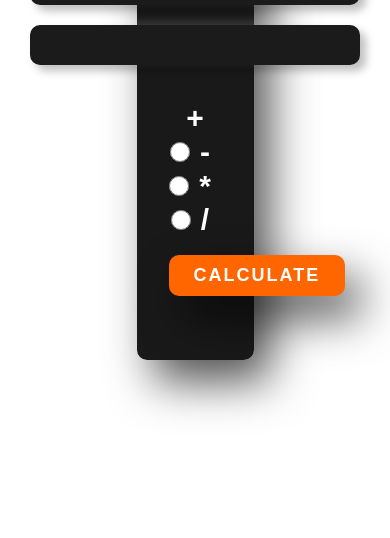
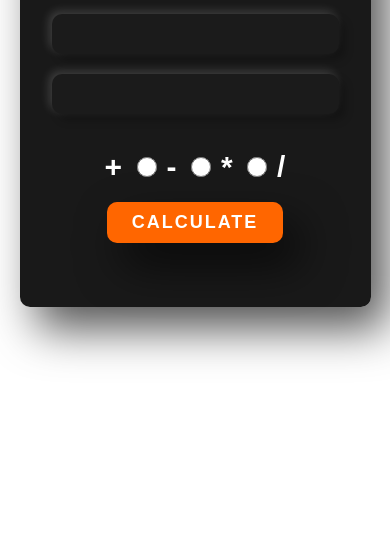
Before and after one commit to LAYSEGABI/Simple-Calculator, a plain HTML site: page index.html in a window 390 px wide. Shown: the part 306-844 px from the top of the page. Drawn offline with Linux system fonts and the light colour scheme.

Commit message:
responsivo

```diff
--- a/style.css
+++ b/style.css
@@ -93,3 +93,33 @@ h1 {
 	color: white;
 	margin-top: 1em;
 }
+
+
+@media (max-width: 1200px) {
+
+    .wrapper {
+		width: 40%;
+	}
+
+}
+
+
+@media (max-width: 900px) {
+
+    .wrapper {
+		width: 60%;
+	}
+
+}
+
+@media (max-width: 500px) {
+
+    .wrapper {
+		width: 90%;
+	}
+
+	input[type="text"] {
+		width: 100%;
+	}
+
+}
```
